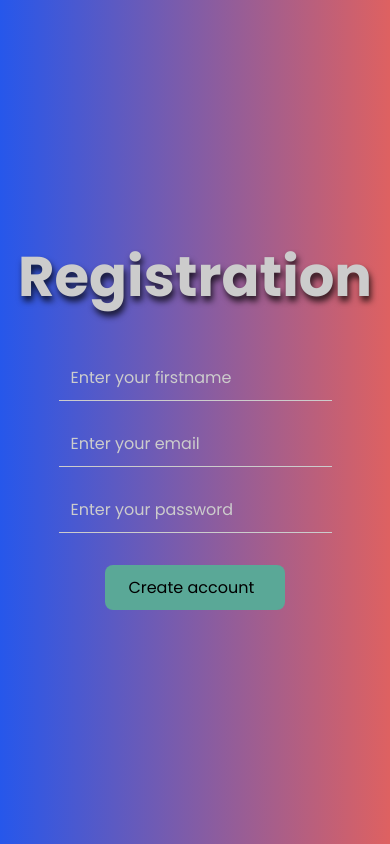
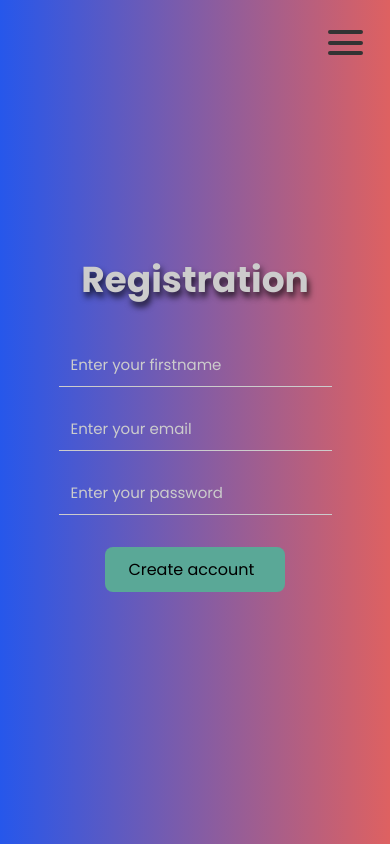
Before and after one commit to mariovida/dashboard-website, a Vue app: page /register in a window 390 px wide. Built offline with nearby package versions, Linux system fonts and the light colour scheme; no server answers.

Commit message:
Add files via upload

```diff
--- a/src/views/Home.vue
+++ b/src/views/Home.vue
@@ -12,7 +12,8 @@
     <div class="droper-content" :class="hamburgerOpen ? 'dropic' : ''">
       <router-link to="/">HOME</router-link>
       <router-link to="/dashboard">DASHBOARD</router-link>
-      <router-view />
+      <router-link to="/about">ABOUT</router-link>
+      <router-link to="/contact">CONTACT</router-link>
     </div>
 
     <h1 class="block-effect" style="--td: 1.2s">
--- a/src/views/Login.vue
+++ b/src/views/Login.vue
@@ -1,5 +1,21 @@
 <template>
   <div class="login">
+    <div
+      class="hamburger"
+      @click="hamburgerOpen = !hamburgerOpen"
+      :class="hamburgerOpen ? 'hamburger--is-open' : ''"
+    >
+      <div class="hamburger__item hamburger__item--first"></div>
+      <div class="hamburger__item hamburger__item--middle"></div>
+      <div class="hamburger__item hamburger__item--last"></div>
+    </div>
+    <div class="droper-content" :class="hamburgerOpen ? 'dropic' : ''">
+      <router-link to="/">HOME</router-link>
+      <router-link to="/dashboard">DASHBOARD</router-link>
+      <router-link to="/about">ABOUT</router-link>
+      <router-link to="/contact">CONTACT</router-link>
+    </div>
+
     <img src="../assets/rego.png" class="startup_image"/>
     <div class="login-information">
       <h1>Login</h1>
@@ -34,6 +50,7 @@ export default {
   name: 'login',
   data() {
     return {
+      hamburgerOpen: false,
       firstname: '',
       lastname: '',
       email: '',
@@ -153,10 +170,10 @@ form button:hover:after {
     padding: 0;
   }
   .login-information h1 {
-    font-size: 56px;
+    font-size: 42px;
   }
   .login-information input {
-    font-size: 16px;
+    font-size: 15px;
   }
   .login form {
     margin-top: 36px;
--- a/src/views/Register.vue
+++ b/src/views/Register.vue
@@ -1,5 +1,21 @@
 <template>
   <div class="register">
+    <div
+      class="hamburger"
+      @click="hamburgerOpen = !hamburgerOpen"
+      :class="hamburgerOpen ? 'hamburger--is-open' : ''"
+    >
+      <div class="hamburger__item hamburger__item--first"></div>
+      <div class="hamburger__item hamburger__item--middle"></div>
+      <div class="hamburger__item hamburger__item--last"></div>
+    </div>
+    <div class="droper-content" :class="hamburgerOpen ? 'dropic' : ''">
+      <router-link to="/">HOME</router-link>
+      <router-link to="/dashboard">DASHBOARD</router-link>
+      <router-link to="/about">ABOUT</router-link>
+      <router-link to="/contact">CONTACT</router-link>
+    </div>
+
     <img src="../assets/rego.png" class="startup_image"/>
     <div class="register-information">
       <h1>Registration</h1>
@@ -51,6 +67,7 @@ export default {
   name: 'register',
   data() {
     return {
+      hamburgerOpen: false,
       email: '',
       password: '',
       error: null
@@ -173,10 +190,10 @@ form button:hover:after {
     padding: 0;
   }
   .register-information h1 {
-    font-size: 56px;
+    font-size: 36px;
   }
   .register-information input {
-    font-size: 16px;
+    font-size: 15px;
   }
   .register form {
     margin-top: 36px;
```
